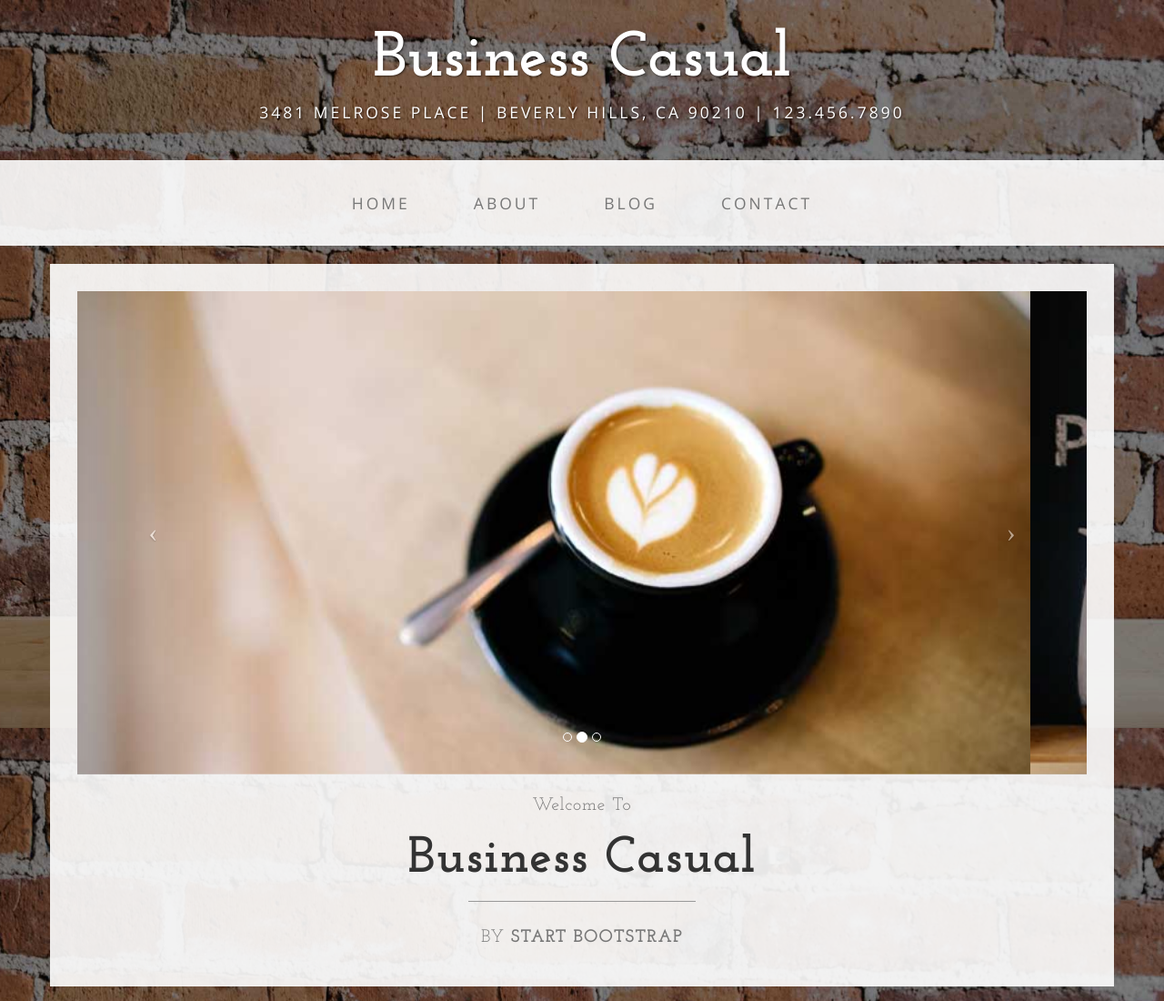
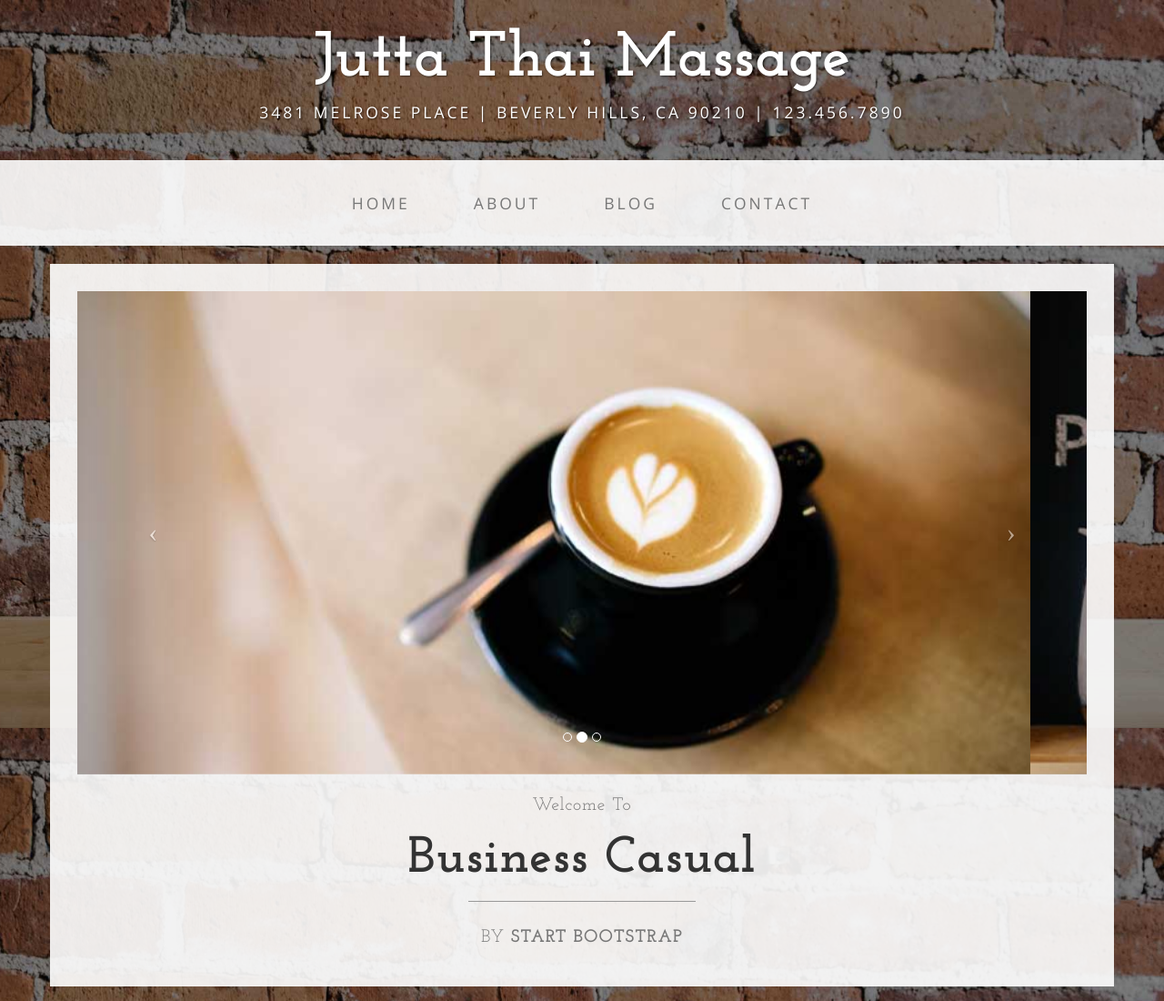
Before and after one commit to jutta-thaimassage/jutta-thaimassage.github.io, a plain HTML site: page index.html in a window 1280 px wide. Shown: the top 1100 px of the page at 91% size. Drawn offline with nearby package versions, Linux system fonts and the light colour scheme.

Commit message:
update title now

```diff
--- a/index.html
+++ b/index.html
@@ -32,7 +32,7 @@
 
 <body>
 
-    <div class="brand">Business Casual</div>
+    <div class="brand">Jutta Thai Massage</div>
     <div class="address-bar">3481 Melrose Place | Beverly Hills, CA 90210 | 123.456.7890</div>
 
     <!-- Navigation -->
```
